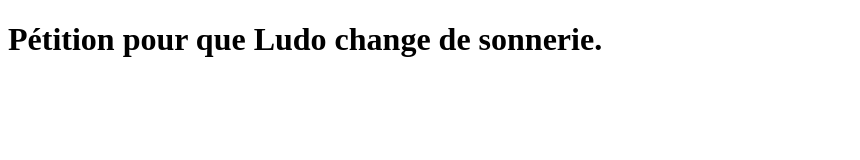
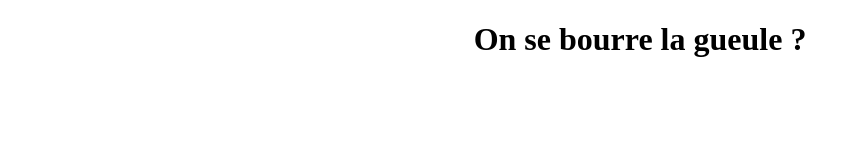
Before and after one commit to RemyVase/Remyvase.github.io, a plain HTML site: page index.html in a window 1280 px wide. Shown: the whole page, without its empty margins (0-860 px from the left). Drawn offline with Linux system fonts and the light colour scheme.

Commit message:
Update index.html

```diff
--- a/index.html
+++ b/index.html
@@ -2,7 +2,7 @@
 <html>
 <body>
 
-<h1>Pétition pour que Ludo change de sonnerie.</h1>
+<h1 align="center" style="size:72px">On se bourre la gueule ?</h1>
 
 </body>
 </html>
```
